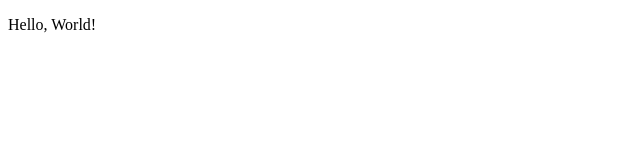
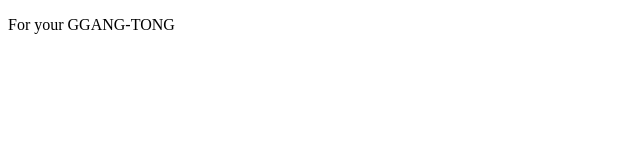
Before and after one commit to ggangcrush/ggangcrush.github.io, a plain HTML site: page index.html in a window 1280 px wide. Shown: the whole page, without its empty margins (0-640 px from the left). Drawn offline with Linux system fonts and the light colour scheme.

Commit message:
Update index.html

```diff
--- a/index.html
+++ b/index.html
@@ -7,6 +7,6 @@
 	<title>Portfolio</title>
 </head>
 <body>
-  <p>Hello, World!</p>
+  <p>For your GGANG-TONG</p>
 </body>
 </html>
```
